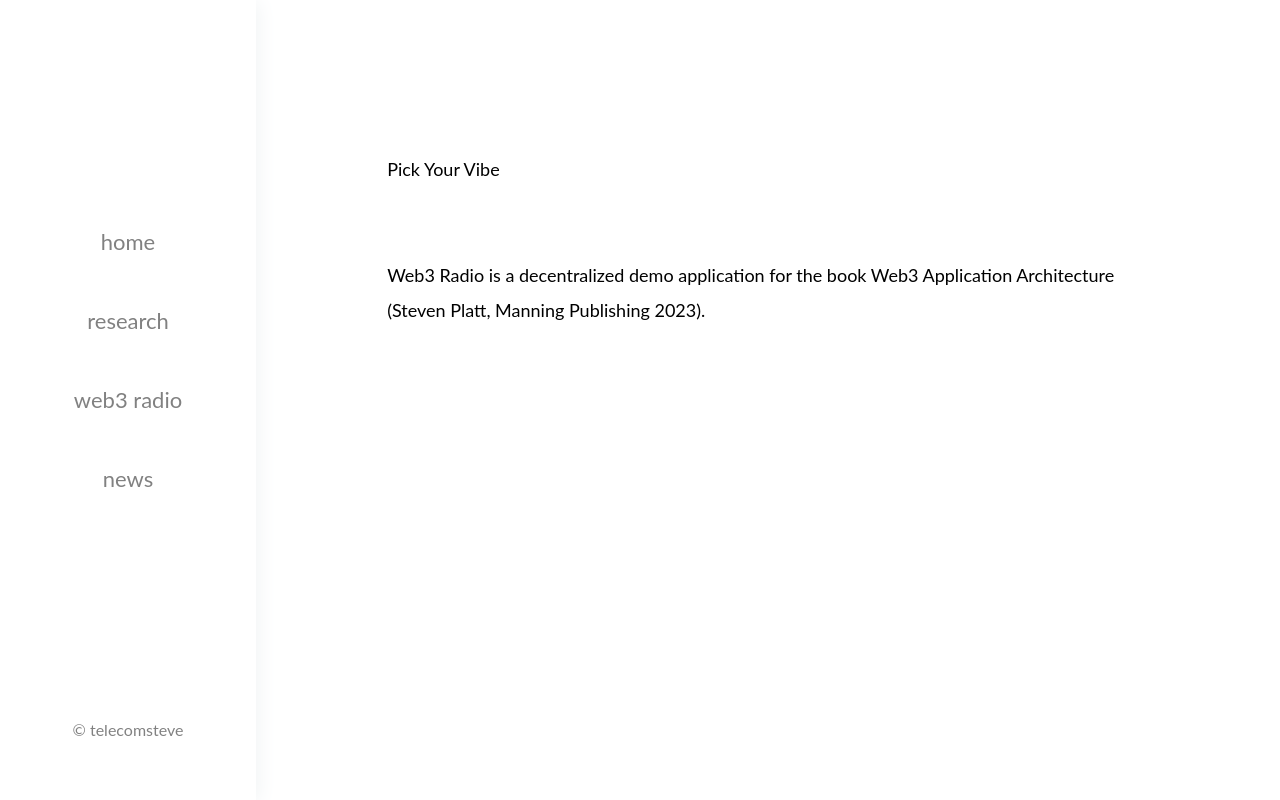
After one commit to stevenplatt/telecomsteve-flask, a Flask app: page /radio in a window 1280 px wide. The commit adds this page. Run offline with Flask 2, Linux system fonts and the light colour scheme.

Commit message:
initial push of feature branch for web3 radio

```diff
--- a/telecomsteve/application.py
+++ b/telecomsteve/application.py
@@ -53,6 +53,10 @@ def newsfeed(topic): # source https://waylonwalker.com/parsing-rss-python/
 def home():
     return render_template('index.html')
 
+@application.route("/radio")
+def radio():
+    return render_template('radio.html')
+
 @application.route("/news", methods=["GET"])
 def technology():
     content = newsfeed('technology')
--- /dev/null
+++ b/telecomsteve/templates/radio.html
@@ -0,0 +1,11 @@
+{% extends "sidebar.html" %}
+{% block content %}
+    <div w3-include-html="../navbar_index.html"></div>
+        <div class="main">
+
+            <p>Pick Your Vibe</p>
+            <br>
+            <p>Web3 Radio is a decentralized demo application for the book Web3 Application Architecture (Steven Platt, Manning Publishing 2023).</p>
+
+        </div>
+{% endblock content %}
--- a/telecomsteve/templates/sidebar.html
+++ b/telecomsteve/templates/sidebar.html
@@ -13,6 +13,7 @@
             <div class="navblock_text">
                 <a href="{{ url_for('home') }}">home</a>
                 <a href="{{ url_for('research') }}">research</a>
+                <a href="{{ url_for('radio') }}">web3 radio</a>
                 <a href="{{ url_for('technology') }}">news</a>
                 <!--<div class="login-menu">
                     <a href="{{ url_for('login') }}">login</a>
```
Also changed, not shown: telecomsteve/static/radio.css (added).
